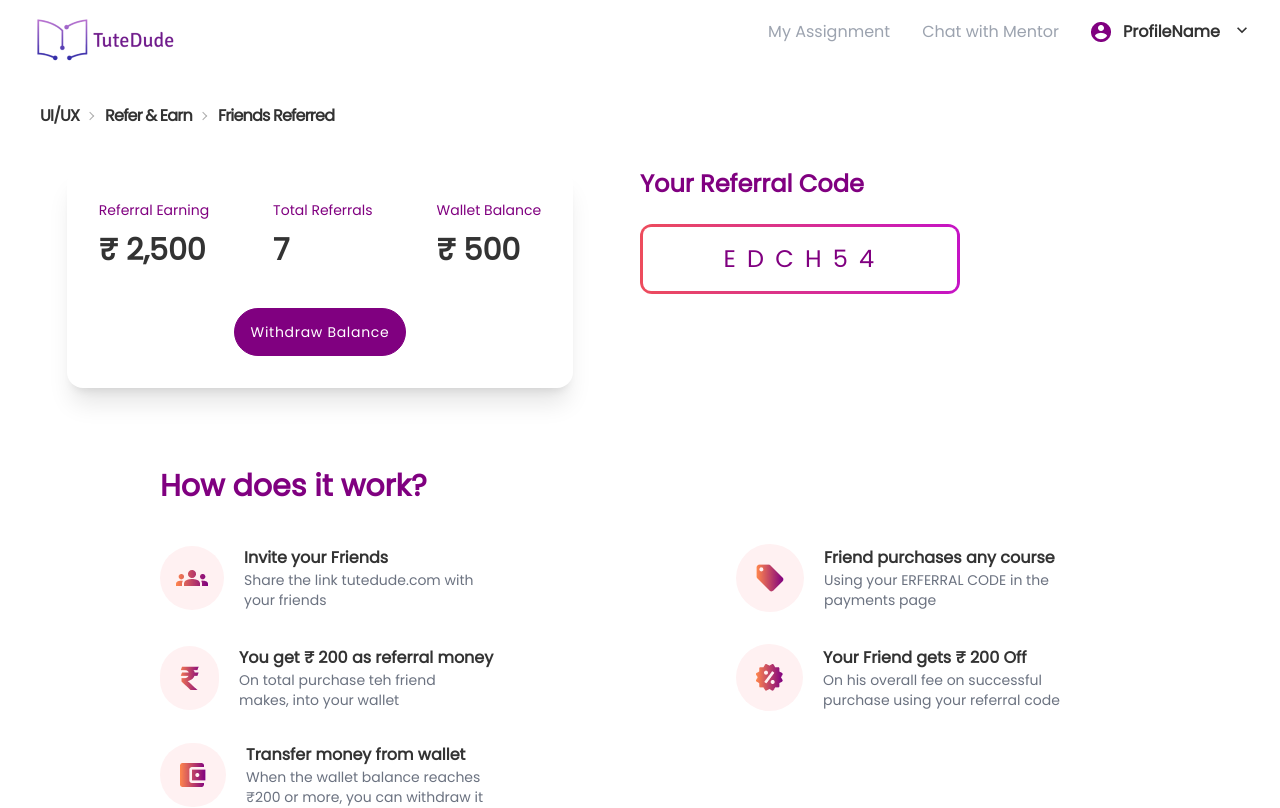
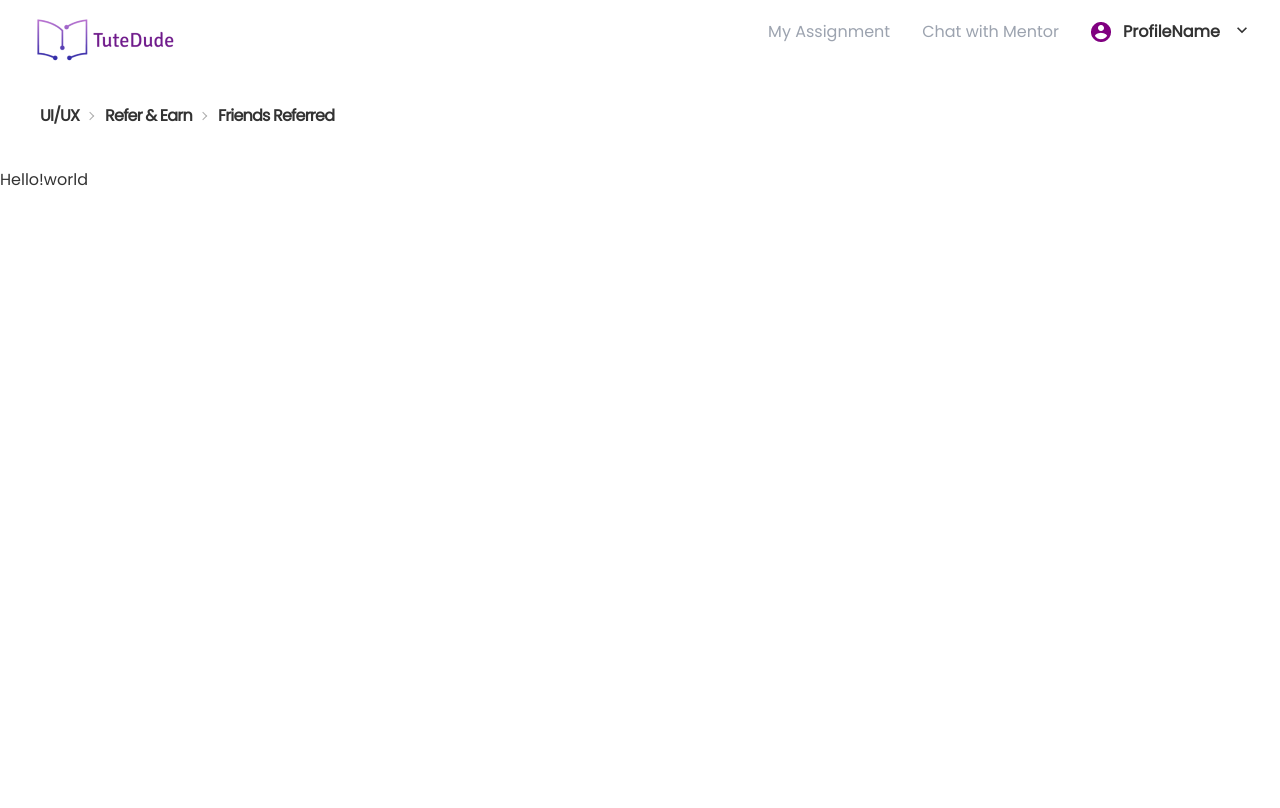
Before and after one commit to HasibAliOpu/TuteDude-jobTask, a React (Create React App) app: page /friendsReferred in a window 1280 px wide. Shown: the top 808 px of the page. Built offline with nearby package versions, Linux system fonts and the light colour scheme.

Commit message:
install react router

```diff
--- a/package.json
+++ b/package.json
@@ -9,6 +9,7 @@
     "daisyui": "^2.39.0",
     "react": "^18.2.0",
     "react-dom": "^18.2.0",
+    "react-router-dom": "^6.4.3",
     "react-scripts": "5.0.1",
     "web-vitals": "^2.1.4"
   },
--- a/src/App.js
+++ b/src/App.js
@@ -1,16 +1,19 @@
 import "./App.css";
 import Navbar from "./Components/Navbar/Navbar";
 import Breadcrumbs from "./Components/Breadcrumbs/Breadcrumbs";
-import CodeAndBalance from "./Components/CodeAndBalance/CodeAndBalance";
-import WorkDetails from "./Components/WorkDetails/WorkDetails";
+import { Route, Routes } from "react-router-dom";
+import ReferAndEarn from "./Components/Pages/ReferAndEarn";
+import FriendsReferred from "./Components/Pages/FriendsReferred/FriendsReferred";
 
 function App() {
   return (
     <div className="font-poppins">
       <Navbar />
       <Breadcrumbs />
-      <CodeAndBalance />
-      <WorkDetails />
+      <Routes>
+        <Route path="/" element={<ReferAndEarn />} />
+        <Route path="/friendsReferred" element={<FriendsReferred />} />
+      </Routes>
     </div>
   );
 }
--- a/src/Components/Breadcrumbs/Breadcrumbs.js
+++ b/src/Components/Breadcrumbs/Breadcrumbs.js
@@ -1,4 +1,5 @@
 import React from "react";
+import { NavLink } from "react-router-dom";
 
 const Breadcrumbs = () => {
   return (
@@ -8,9 +9,11 @@ const Breadcrumbs = () => {
           <a>UI/UX</a>
         </li>
         <li>
-          <a>Refer & Earn</a>
+          <NavLink to={"/"}>Refer & Earn</NavLink>
         </li>
-        <li>Friends Referred</li>
+        <li>
+          <NavLink to={"/friendsReferred"}>Friends Referred</NavLink>
+        </li>
       </ul>
     </div>
   );
--- a/src/Components/CodeAndBalance/CodeAndBalance.js
+++ b/src/Components/CodeAndBalance/CodeAndBalance.js
@@ -2,7 +2,7 @@ import React from "react";
 
 const CodeAndBalance = () => {
   return (
-    <div className="grid grid-cols-2">
+    <div className="grid grid-cols-1 md:grid-cols-2">
       <div className="card bg-base-100 shadow-xl mx-auto">
         <div className="card-body">
           <div className="flex gap-16">
@@ -26,7 +26,7 @@ const CodeAndBalance = () => {
           </div>
         </div>
       </div>
-      <div className="">
+      <div>
         <h1 className="text-2xl font-semibold text-neutral">
           Your Referral Code
         </h1>
--- /dev/null
+++ b/src/Components/Pages/FriendsReferred/FriendsReferred.js
@@ -0,0 +1,11 @@
+import React from "react";
+
+const FriendsReferred = () => {
+  return (
+    <div>
+      <h1>Hello!world</h1>
+    </div>
+  );
+};
+
+export default FriendsReferred;
--- /dev/null
+++ b/src/Components/Pages/ReferAndEarn.js
@@ -0,0 +1,14 @@
+import React from "react";
+import CodeAndBalance from "../CodeAndBalance/CodeAndBalance";
+import WorkDetails from "../WorkDetails/WorkDetails";
+
+const ReferAndEarn = () => {
+  return (
+    <div>
+      <CodeAndBalance />
+      <WorkDetails />
+    </div>
+  );
+};
+
+export default ReferAndEarn;
--- a/src/index.js
+++ b/src/index.js
@@ -1,13 +1,16 @@
-import React from 'react';
-import ReactDOM from 'react-dom/client';
-import './index.css';
-import App from './App';
-import reportWebVitals from './reportWebVitals';
+import React from "react";
+import ReactDOM from "react-dom/client";
+import "./index.css";
+import App from "./App";
+import reportWebVitals from "./reportWebVitals";
+import { BrowserRouter } from "react-router-dom";
 
-const root = ReactDOM.createRoot(document.getElementById('root'));
+const root = ReactDOM.createRoot(document.getElementById("root"));
 root.render(
   <React.StrictMode>
-    <App />
+    <BrowserRouter>
+      <App />
+    </BrowserRouter>
   </React.StrictMode>
 );
 
```
Also changed, not shown: 1 other file (tests, documents, lock files or other folders).
